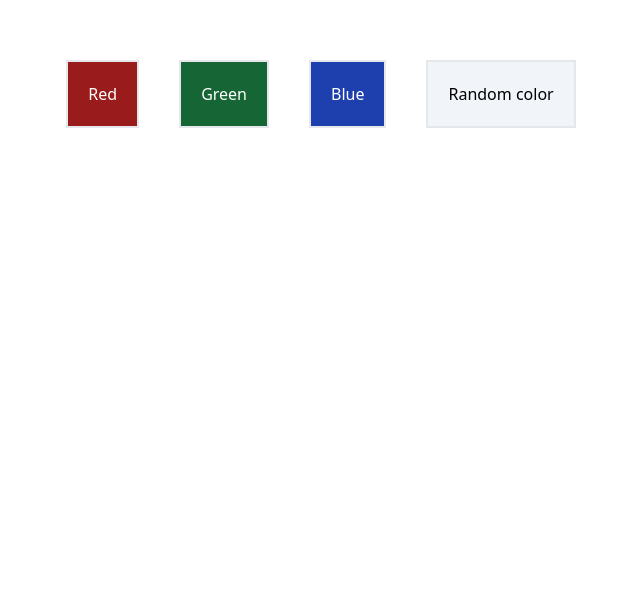
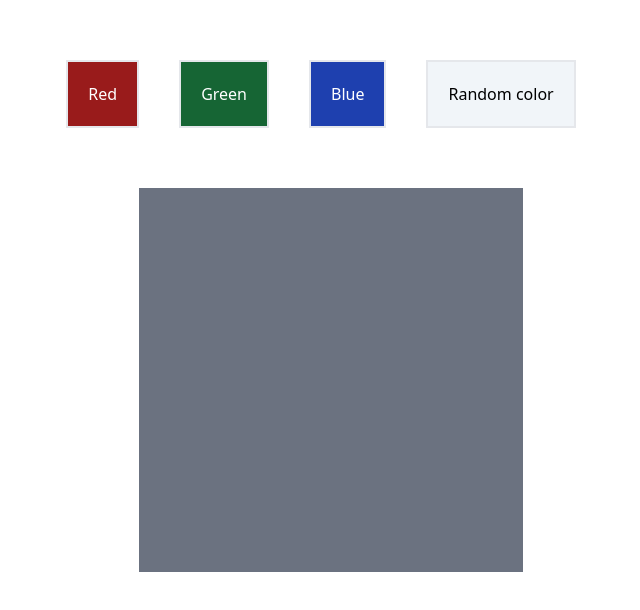
Before and after one commit to Misam-Lakhotara/color-generator-vue-js, a Vue app: page / in a window 1280 px wide. Shown: the top 610 px of the page, without its empty margins (319-959 px from the left). Built offline with nearby package versions, Linux system fonts and the light colour scheme.

Commit message:
color change

```diff
--- a/src/App.vue
+++ b/src/App.vue
@@ -1,6 +1,6 @@
 <script setup>
 import { ref } from "vue";
-const color = ref("bg-gry-500");
+const color = ref("bg-gray-500");
 
 const changeColor = (newColor) => {
   color.value = newColor;
@@ -22,28 +22,16 @@ const getRandomColor = () => {
 <template>
   <div class="flex justify-center space-x-5 items-center mt-10 flex-col">
     <div class="flex flex-row">
-      <button
-        class="box-border border-2 m-5 p-5 bg-red-800 text-white"
-        @click="changeColor('bg-red-800')"
-      >
+      <button class="box-border border-2 m-5 p-5 bg-red-800 text-white" @click="changeColor('bg-red-800')">
         Red
       </button>
-      <button
-        class="box-border border-2 m-5 p-5 bg-green-800 text-white"
-        @click="changeColor('bg-green-800')"
-      >
+      <button class="box-border border-2 m-5 p-5 bg-green-800 text-white" @click="changeColor('bg-green-800')">
         Green
       </button>
-      <button
-        class="box-border border-2 m-5 p-5 bg-blue-800 text-white"
-        @click="changeColor('bg-blue-800')"
-      >
+      <button class="box-border border-2 m-5 p-5 bg-blue-800 text-white" @click="changeColor('bg-blue-800')">
         Blue
       </button>
-      <button
-        class="box-border border-2 m-5 p-5 bg-slate-100 text-black"
-        @click="changeColor(getRandomColor())"
-      >
+      <button class="box-border border-2 m-5 p-5 bg-slate-100 text-black" @click="changeColor(getRandomColor())">
         Random color
       </button>
     </div>
```
